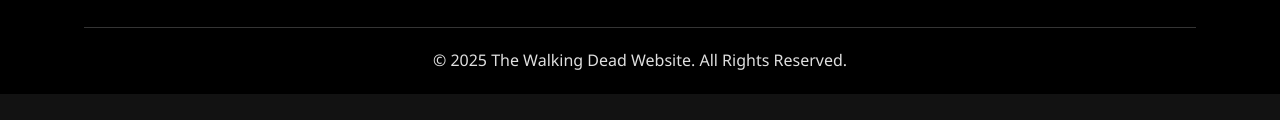
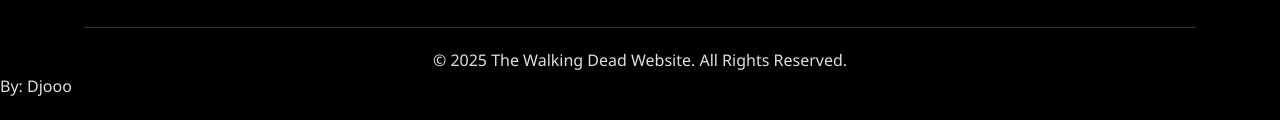
Before and after one commit to djoru016/the-walking-dead-daryl-dixon, a plain HTML site: page index.html in a window 1280 px wide. Shown: the part 6274-6394 px from the top of the page. Before the commit the page ends 6368 px from the top, so only its background shows below. Drawn offline with Linux system fonts and the light colour scheme.

Commit message:
Update index.html

```diff
--- a/index.html
+++ b/index.html
@@ -425,6 +425,7 @@
                 <p>&copy; 2025 The Walking Dead Website. All Rights Reserved.</p>
             </div>
         </div>
+        <p>By: Djooo</p>
     </footer>
     <script src="./main.js"></script>
 </body>
```
